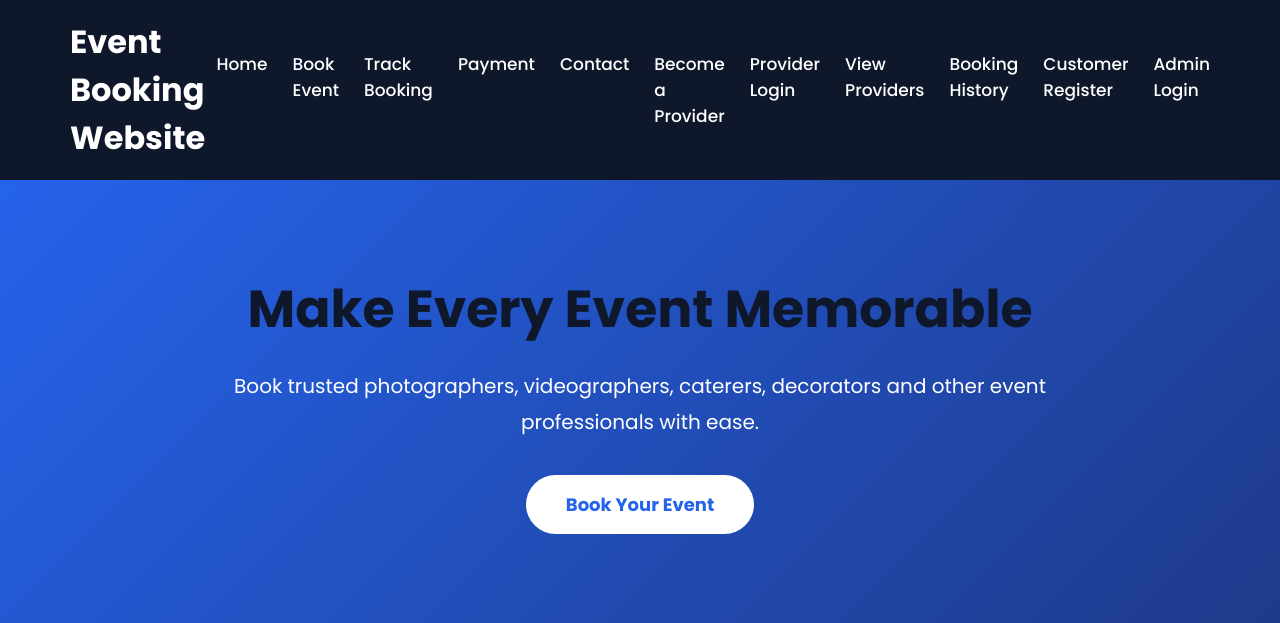
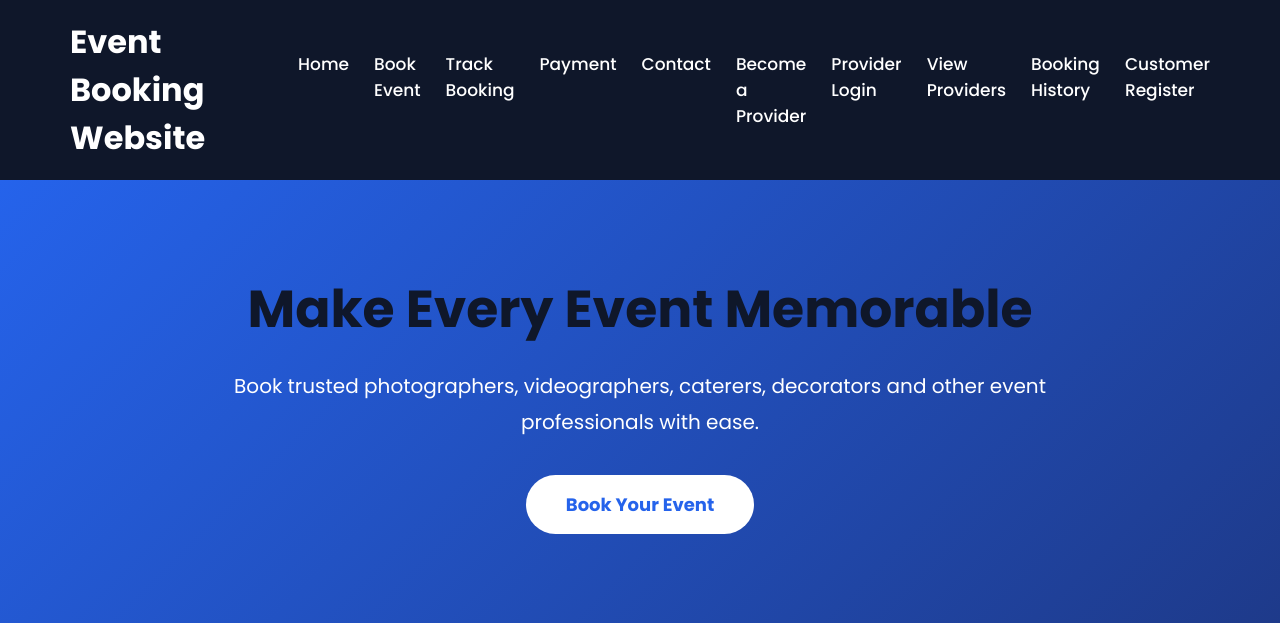
Before and after one commit to Vinaykamalmaroju/event-booking-website, a Flask app: page / in a window 1280 px wide. Shown: the top 623 px of the page. Run offline with Flask 3, Linux system fonts and the light colour scheme; data comes from the database, SQL or seed files in the repository; data that the repository does not hold is empty.

Commit message:
Removed Admin Login from home page

```diff
--- a/templates/index.html
+++ b/templates/index.html
@@ -61,8 +61,6 @@ href="{{ url_for('static', filename='css/chatbot_button.css') }}">
         <a href="/booking-history">Booking History</a>
 
         <a href="/customer-register">Customer Register</a>
-
-        <a href="/admin-login">Admin Login</a>
 
     </nav>
 
```
